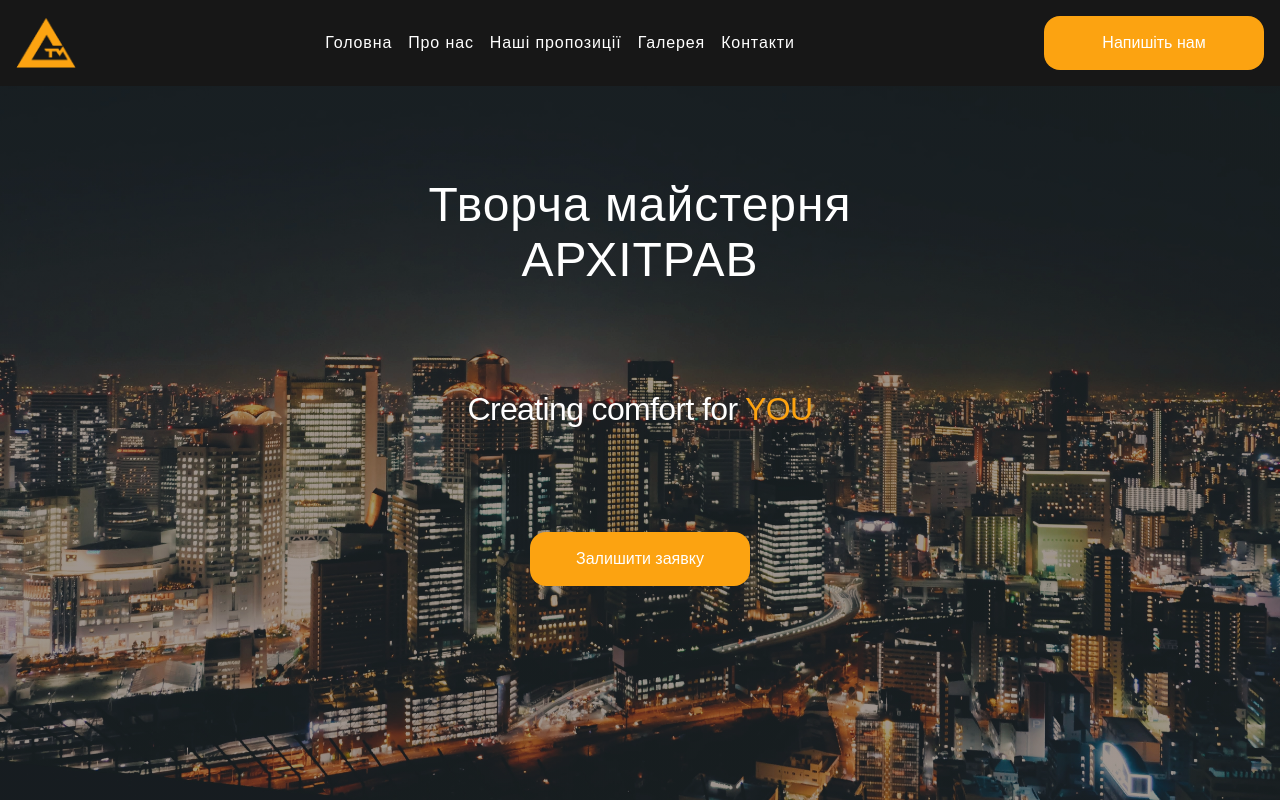
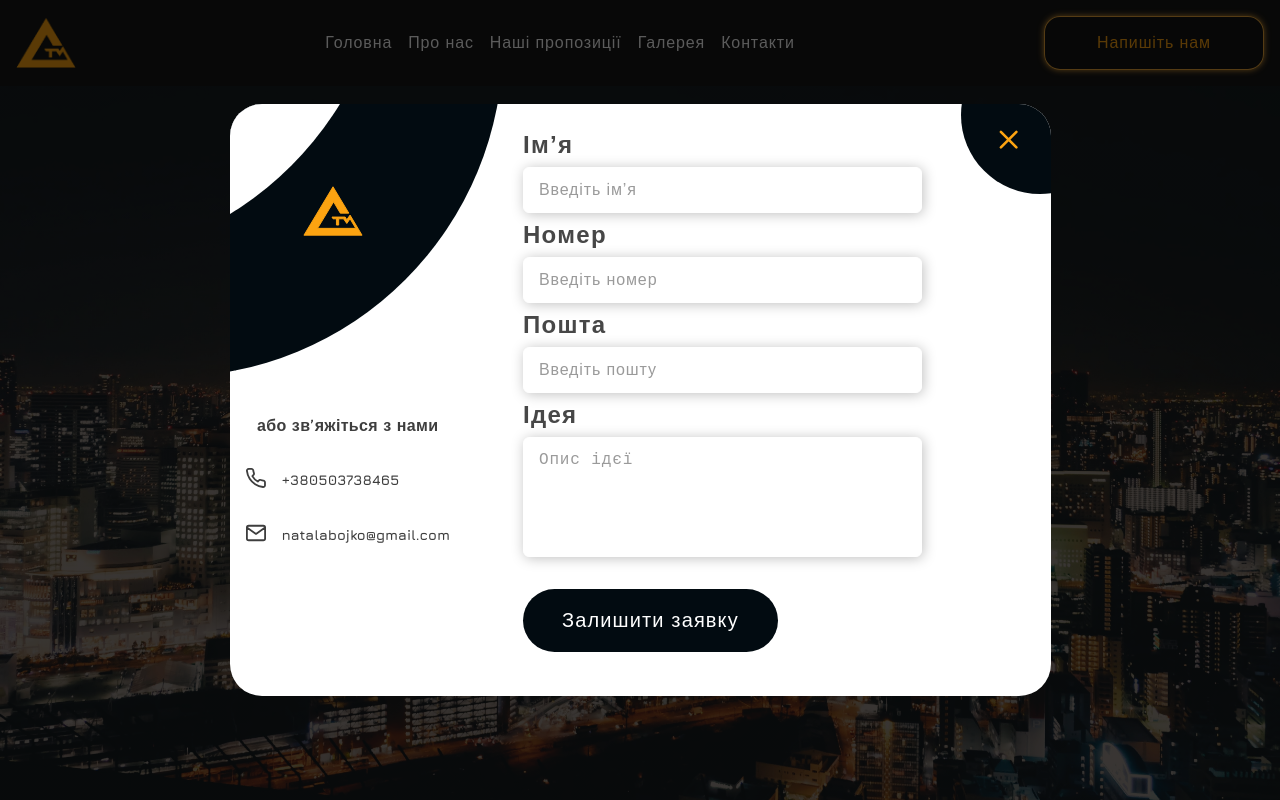
Before and after one commit to NatalaBoiko/architrave, a Next.js app: page / in a window 1280 px wide. Both pictures are taken after a click on the button "Напишіть нам". Shown: the top 800 px of the page. Built offline with nearby package versions, Linux system fonts and the light colour scheme; a web font is replaced by a local one.

Commit message:
fixed modal and contacts

```diff
--- a/src/components/Button/Button.module.scss
+++ b/src/components/Button/Button.module.scss
@@ -19,4 +19,12 @@
     font-weight: 400;
     letter-spacing: 0.66px;
   }
+  &:hover,
+  &:focus {
+    letter-spacing: 0.88px;
+    color: #fca311;
+    box-shadow: 0px 0px 6px 0px rgba(251, 178, 62, 0.93);
+    background-color: #161616b0;
+    border: 1px solid rgba(251, 178, 62, 0.93);
+  }
 }
--- a/src/components/Header/Header.jsx
+++ b/src/components/Header/Header.jsx
@@ -1,12 +1,19 @@
-import React from "react";
-import Image from "next/image";
-import styles from "./Header.module.scss";
+'use client';
 
-import { HeaderLinks } from "./HeaderLinks/HeaderLinks";
-import Button from "../Button/Button";
-import { HeaderMenuBtn } from "./HeaderMenuBtn/HeaderMenuBtn";
+import React, { useState } from 'react';
+import Image from 'next/image';
+import styles from './Header.module.scss';
+
+import { HeaderLinks } from './HeaderLinks/HeaderLinks';
+import Button from '../Button/Button';
+import { HeaderMenuBtn } from './HeaderMenuBtn/HeaderMenuBtn';
+import Modal from '../Modal/Modal';
+import Application from '../Modal/Application';
+import useModal from '@/helpers/modal';
 
 const Header = () => {
+  const { showClick, openModal, closeModal, toggleModal } = useModal();
+
   return (
     <header className={styles.header}>
       <HeaderMenuBtn />
@@ -19,7 +26,17 @@ const Header = () => {
       />
 
       <HeaderLinks />
-      <Button className={styles.btn} type="button" title="Напишіть нам" />
+      <Button
+        className={styles.btn}
+        type="button"
+        title="Напишіть нам"
+        onClick={toggleModal}
+      />
+      {showClick && (
+        <Modal onClick={closeModal}>
+          <Application onClick={closeModal} />
+        </Modal>
+      )}
     </header>
   );
 };
--- /dev/null
+++ b/src/components/Modal/Application.jsx
@@ -0,0 +1,56 @@
+// 'use client';
+
+import Image from 'next/image';
+import ModalForm from './ModalForm';
+import { Jura } from 'next/font/google';
+
+import email from '/public/svg/email-modal.svg';
+import tel from '/public/svg/tell-modal.svg';
+import close from '/public/svg/cancelArchitrave.svg';
+import logo from '/public/svg/logo-architrave.svg';
+
+import styles from './modal.module.scss';
+
+const jura = Jura({
+  subsets: ['latin', 'cyrillic'],
+  weight: ['400', '500', '600', '700'],
+  display: 'swap',
+});
+
+const Application = ({ onClick }) => {
+  return (
+    <div className={styles.modalContent}>
+      <div className={styles.iconArchitrave} />
+      <Image src={logo} alt="icon" className={styles.logo} />
+      <div className={styles.iconCloseBlog} />
+      <button className={styles.btnClose} type="button" onClick={onClick}>
+        <Image src={close} alt="close" className={styles.close} />
+      </button>
+      <div className={`${styles.contactsContainer} ${jura.className}`}>
+        <p className={styles.text}>або зв’яжіться з нами</p>
+        <div className={styles.contacts}>
+          <div className={styles.contactsIcon}>
+            <Image src={tel} alt="telephone" className={styles.icon} />
+          </div>
+          <a href="tel:+380503738465" className={styles.contactsAdress}>
+            +380503738465
+          </a>
+        </div>
+        <div className={styles.contacts}>
+          <div className={styles.contactsIcon}>
+            <Image src={email} alt="email" className={styles.icon} />
+          </div>
+          <a
+            href="mailto:natalabojko@gmail.com"
+            className={styles.contactsAdress}
+          >
+            natalabojko@gmail.com
+          </a>
+        </div>
+      </div>
+      <ModalForm />
+    </div>
+  );
+};
+
+export default Application;
--- a/src/components/Modal/Backdrop.jsx
+++ b/src/components/Modal/Backdrop.jsx
@@ -1,4 +1,4 @@
-import styles from "./modal.module.scss";
+import styles from './modal.module.scss';
 
 const Backdrop = ({ onClick, children }) => {
   return (
--- a/src/components/Modal/Modal.jsx
+++ b/src/components/Modal/Modal.jsx
@@ -1,69 +1,23 @@
-"use client";
+import { useEffect } from 'react';
+import Backdrop from './Backdrop';
 
-import Image from "next/image";
-import { useEffect } from "react";
-import { Jura } from "next/font/google";
-import Backdrop from "./Backdrop";
-import ModalForm from "./ModalForm";
+import styles from './modal.module.scss';
 
-import email from "/public/svg/email-modal.svg";
-import tel from "/public/svg/tell-modal.svg";
-import close from "/public/svg/cancelArchitrave.svg";
-import logo from "/public/svg/logo-architrave.svg";
-
-import styles from "./modal.module.scss";
-
-const jura = Jura({
-  subsets: ["latin", "cyrillic"],
-  weight: ["400", "500", "600", "700"],
-  display: "swap",
-});
-
-const Modal = ({ onClick }) => {
+const Modal = ({ onClick, children }) => {
   useEffect(() => {
     const onKeydown = (e) => {
-      if (e.code !== "Escape") return;
+      if (e.code !== 'Escape') return;
       onClick();
     };
 
-    window.addEventListener("keydown", onKeydown);
-    return () => window.removeEventListener("keydown", onKeydown);
+    window.addEventListener('keydown', onKeydown);
+    return () => window.removeEventListener('keydown', onKeydown);
   }, [onClick]);
 
   return (
     <Backdrop onClick={onClick}>
       <div onClick={(e) => e.stopPropagation()} className={styles.modal}>
-        <div className={styles.modalContent}>
-          <div className={styles.iconArchitrave} />
-          <Image src={logo} alt="icon" className={styles.logo} />
-          <div className={styles.iconCloseBlog} />
-          <button className={styles.btnClose} type="button" onClick={onClick}>
-            <Image src={close} alt="close" className={styles.close} />
-          </button>
-          <div className={`${styles.contactsContainer} ${jura.className}`}>
-            <p className={styles.text}>або зв’яжіться з нами</p>
-            <div className={styles.contacts}>
-              <div className={styles.contactsIcon}>
-                <Image src={tel} alt="telephone" className={styles.icon} />
-              </div>
-              <a href="tel:+380503738465" className={styles.contactsAdress}>
-                +380503738465
-              </a>
-            </div>
-            <div className={styles.contacts}>
-              <div className={styles.contactsIcon}>
-                <Image src={email} alt="email" className={styles.icon} />
-              </div>
-              <a
-                href="mailto:natalabojko@gmail.com"
-                className={styles.contactsAdress}
-              >
-                natalabojko@gmail.com
-              </a>
-            </div>
-          </div>
-          <ModalForm />
-        </div>
+        {children}
       </div>
     </Backdrop>
   );
--- a/src/components/Modal/modal.module.scss
+++ b/src/components/Modal/modal.module.scss
@@ -15,10 +15,6 @@
 
   padding: 24px;
   cursor: pointer;
-  // transition: all 2s ease;
-
-  transition: opacity 250ms cubic-bezier(0.4, 0, 0.2, 1),
-    visibility 250ms cubic-bezier(0.4, 0, 0.2, 1);
 }
 
 .modal {
@@ -28,6 +24,7 @@
   overflow: hidden;
   position: relative;
   cursor: auto;
+  border: none;
 }
 
 .modalContent {
@@ -228,8 +225,7 @@
   border-radius: 6px;
   border: 1.295px solid var(--main_bg_color);
   background-color: var(--main_bg_color);
-  box-shadow: 1.294952630996704px 1.294952630996704px 12.949525833129883px 0px
-    rgba(0, 0, 0, 0.25);
+  box-shadow: 1.29px 1.29px 13px 0px rgba(0, 0, 0, 0.25);
   margin-top: 4px;
   outline: none;
   &::placeholder {
@@ -275,6 +271,7 @@
   font-size: 12px;
   letter-spacing: 1.14px;
   border-radius: 32px;
+  border: none;
   background: var(--modal_bg_color);
   padding: 12px 20px;
   margin: 0px auto 16px auto;
@@ -291,6 +288,7 @@
 
   &:hover,
   &:focus {
+    color: var(--modal_bg_color);
     background-color: var(--accent_color);
   }
 }
--- /dev/null
+++ b/src/helpers/modal.js
@@ -0,0 +1,14 @@
+'use client';
+
+import { useState } from 'react';
+
+function useModal(open = false) {
+  const [showClick, setShowClick] = useState(open);
+  const openModal = () => setShowClick(true);
+  const closeModal = () => setShowClick(false);
+  const toggleModal = () => setShowClick((state) => !state);
+
+  return { showClick, openModal, closeModal, toggleModal };
+}
+
+export default useModal;
--- a/src/sections/Contacts/Contacts.jsx
+++ b/src/sections/Contacts/Contacts.jsx
@@ -42,7 +42,7 @@ const Contacts = () => {
         </address>
         <div className={styles.contactsMap}>
           <iframe
-            src="https://www.google.com/maps/embed?pb=!1m18!1m12!1m3!1d2621.473340608786!2d24.69826947627415!3d48.92542557134138!2m3!1f0!2f0!3f0!3m2!1i1024!2i768!4f13.1!3m3!1m2!1s0x4730c1111f922bf3%3A0x6d2b5fd3f9a1795e!2z0YPQuy4g0JzQsNC90Y7RhdCwLCAxOSwg0JjQstCw0L3Qvi3QpNGA0LDQvdC60L7QstGB0LosINCY0LLQsNC90L4t0KTRgNCw0L3QutC-0LLRgdC60LDRjyDQvtCx0LvQsNGB0YLRjCwgNzYwMDA!5e0!3m2!1sru!2sua!4v1689274236058!5m2!1sru!2sua"
+            src="https://www.google.com/maps/embed?pb=!1m18!1m12!1m3!1d2621.473340608786!2d24.69826947627415!3d48.92542557134138!2m3!1f0!2f0!3f0!3m2!1i1024!2i768!4f13.1!3m3!1m2!1s0x4730c1111f922bf3%3A0x6d2b5fd3f9a1795e!2z0YPQuy4g0JzQsNC90Y7RhdCwLCAxOSwg0JjQstCw0L3Qvi3QpNGA0LDQvdC60L7QstGB0LosINCY0LLQsNC90L4t0KTRgNCw0L3QutC-0LLRgdC60LDRjyDQvtCx0LvQsNGB0YLRjCwgNzYwMDA!5e0!3m2!1suk!2sua!4v1689274236058!5m2!1suk!2sua"
             width="600"
             height="450"
             allowFullScreen
--- a/src/sections/Hero/Hero.jsx
+++ b/src/sections/Hero/Hero.jsx
@@ -1,20 +1,16 @@
-"use client";
+'use client';
 
-import React, { useState } from "react";
-import styles from "./Hero.module.scss";
-import Button from "@/components/Button/Button";
-import Modal from "@/components/Modal/Modal";
+import React, { useState } from 'react';
+
+import Button from '@/components/Button/Button';
+import Modal from '@/components/Modal/Modal';
+import Application from '@/components/Modal/Application';
+import useModal from '@/helpers/modal';
+
+import styles from './Hero.module.scss';
 
 const Hero = () => {
-  const [showClick, setShowClick] = useState(false);
-
-  const HandlerOpenClick = () => {
-    setShowClick(true);
-  };
-
-  const HandlerCloseClick = () => {
-    setShowClick(false);
-  };
+  const { showClick, openModal, closeModal, toggleModal } = useModal();
 
   return (
     <section className={styles.hero} id="hero">
@@ -24,15 +20,14 @@ const Hero = () => {
           <p className={styles.heroText}>
             Creating comfort for <span className={styles.heroItem}>YOU</span>
           </p>
-          <Button
-            title="Залишити заявку"
-            type="button"
-            onClick={HandlerOpenClick}
-          />
+          <Button title="Залишити заявку" type="button" onClick={toggleModal} />
         </div>
       </div>
-
-      {showClick && <Modal onClick={HandlerCloseClick} />}
+      {showClick && (
+        <Modal onClick={closeModal}>
+          <Application onClick={closeModal} />
+        </Modal>
+      )}
     </section>
   );
 };
```
Also changed, not shown: src/sections/Contacts/Contacts.module.scss (+16 -6 lines).
